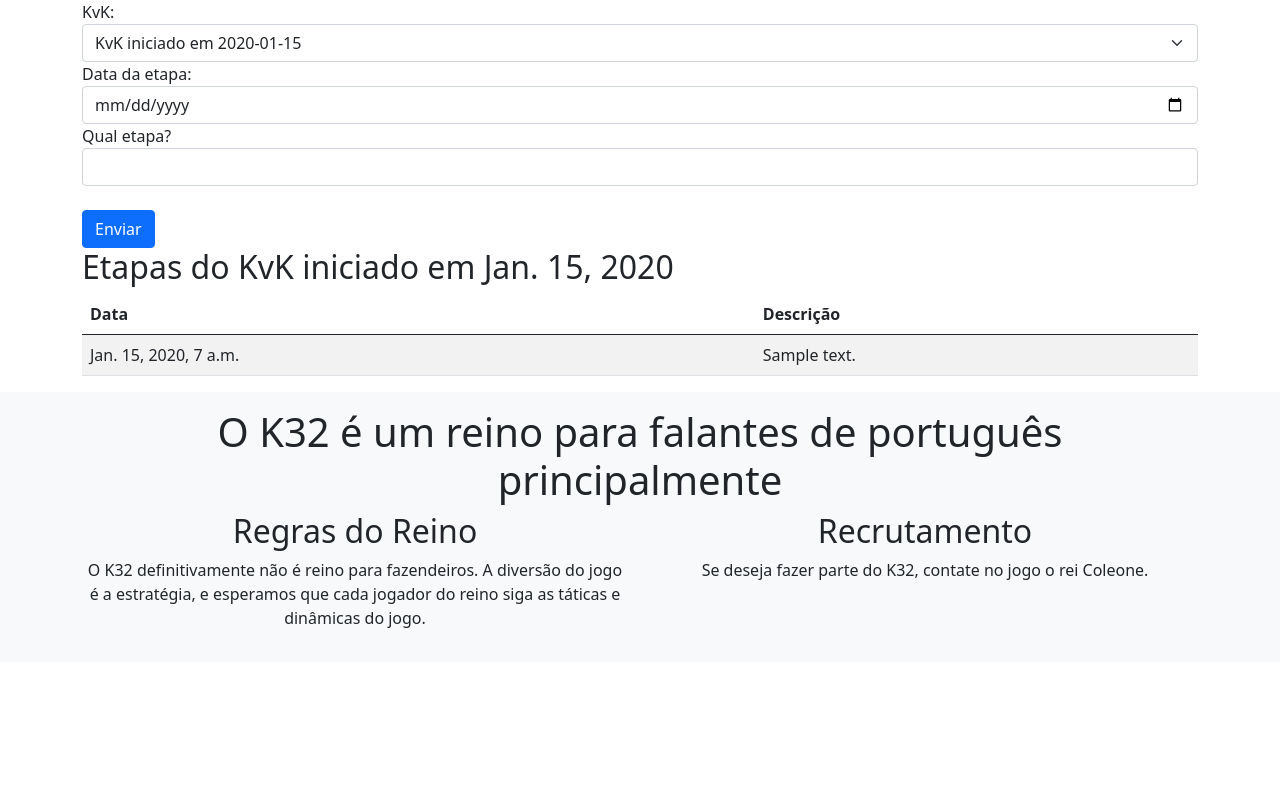
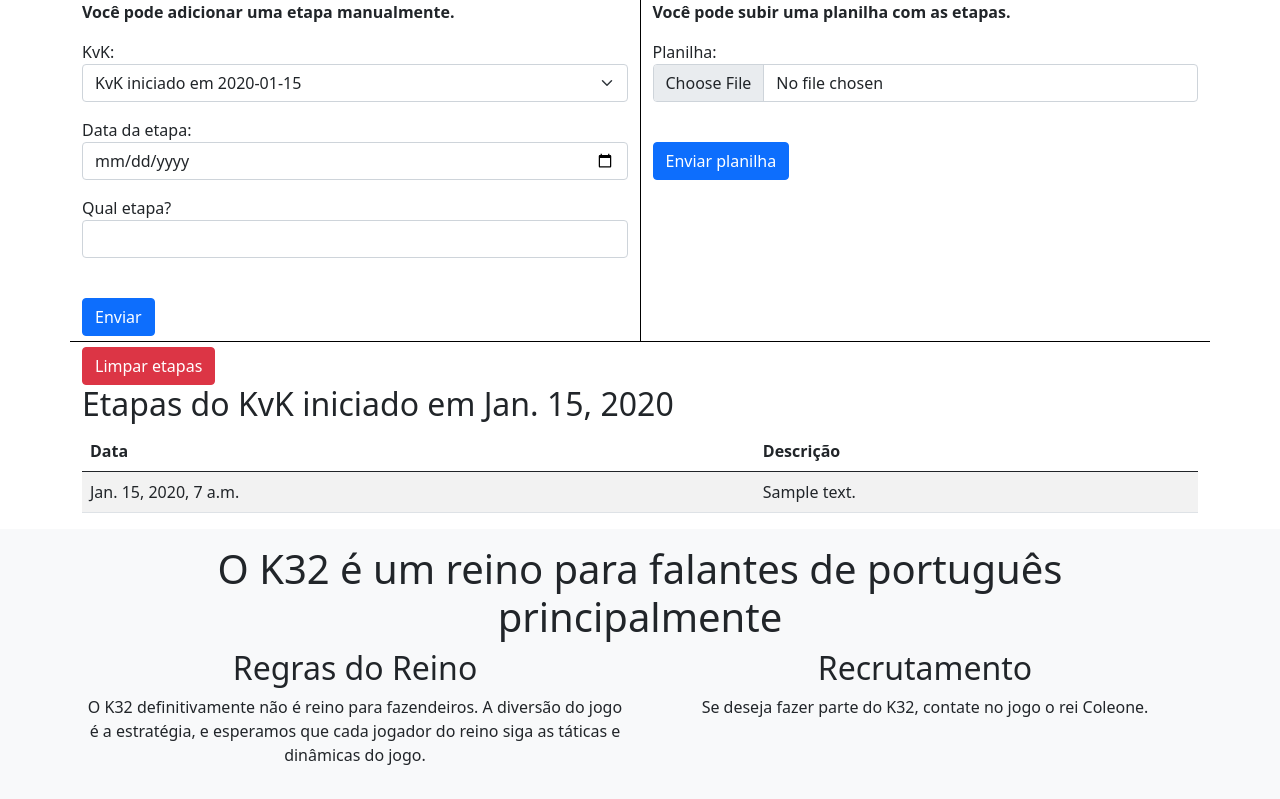
Before and after one commit to felipebastos/rise, a Django app: page /kvk/etapa/1/ in a window 1280 px wide. Shown: the part 59-858 px from the top of the page. Before the commit the page ends 687 px from the top, so only its background shows below. Run offline with Django 3.2, Linux system fonts and the light colour scheme; a user stored in the database is signed in; tables that the repository leaves empty hold one stand-in row (values such as "Sample post"); parts of the project's set-up code (start-up, migrations or seed data) failed here and were passed over.

Commit message:
Etapas sobem por planilha pra agilizar.

```diff
--- a/kvk/forms.py
+++ b/kvk/forms.py
@@ -6,3 +6,7 @@ class EtapaForm(forms.Form):
     kvk = forms.ModelChoiceField(queryset=Kvk.objects.all(), label="KvK", widget=forms.Select(attrs={'class': 'form-select'}), required=True)
     date = forms.DateField(widget=forms.DateInput(attrs={'type': 'date', 'class': 'form-control'}), label='Data da etapa', required=True)
     descricao = forms.CharField(label="Qual etapa?", widget=forms.TextInput(attrs={'class': 'form-control'}), required=True)
+
+
+class UploadEtapasFileForm(forms.Form):
+    file = forms.FileField(label='Planilha', widget=forms.FileInput(attrs={'class': 'form-control'}), required=True)
--- a/kvk/templates/kvk/etapa.html
+++ b/kvk/templates/kvk/etapa.html
@@ -4,12 +4,31 @@
 {% if user.is_authenticated %}
 {% if kvk.ativo %}
 <div class="container">
-    <form action="/kvk/etapa/{{kvk.id}}/" method="post">
-        {% csrf_token %}
-        {{ form }}
-        <br>
-        <button class="btn btn-primary" type="submit">Enviar</button>
-    </form>
+    <div class="row">
+        <div class="col" style="padding-bottom: 5px;">
+            <p><b>Você pode adicionar uma etapa manualmente.</b></p>
+            <form action="/kvk/etapa/{{kvk.id}}/" method="post">
+                {% csrf_token %}
+                {{ form.as_p }}
+                <br>
+                <button class="btn btn-primary" type="submit">Enviar</button>
+            </form>
+        </div>
+        <div class="col" style="border-left: 1px solid black; padding-bottom: 5px;">
+            <p><b>Você pode subir uma planilha com as etapas.</b></p>
+            <form action="/kvk/upload/{{kvk.id}}/" method="post" enctype="multipart/form-data">
+                {% csrf_token %}
+                {{ subiretapasform.as_p }}
+                <br>
+                <button class="btn btn-primary" type="submit">Enviar planilha</button>
+            </form>
+        </div>
+    </div>
+    <div class="row" style="border-top: 1px solid black; padding-top: 5px;">
+        <div class="col">
+            <a href="/kvk/clearetapa/{{kvk.id}}/" class="btn btn-danger">Limpar etapas</a>
+        </div>
+    </div>
 </div>
 {% endif %}
 {% endif %}
--- a/kvk/urls.py
+++ b/kvk/urls.py
@@ -20,4 +20,6 @@ urlpatterns = [
     ),
     path("adicionarfarm/", views.adicionarFarms, name="adicionarFarms"),
     path("etapa/<kvkid>/", views.registrarEtapa, name="registrarEtapa"),
+    path("upload/<kvkid>/", views.etapas_por_planilha, name="registrarEtapasPorPlanilha"),
+    path("clearetapa/<kvkid>/", views.clear_etapas, name="limparetapas"),
 ]
--- a/kvk/views.py
+++ b/kvk/views.py
@@ -1,10 +1,11 @@
-from datetime import date
+import csv
+from datetime import datetime
 
 from django.shortcuts import redirect, render
 from django.contrib.auth.decorators import login_required
 from django.db.models.aggregates import Max, Min
 from django.utils import timezone
-from kvk.forms import EtapaForm
+from kvk.forms import EtapaForm, UploadEtapasFileForm
 
 from players.models import Player, PlayerStatus
 
@@ -231,9 +232,9 @@ def adicionarFarms(request):
 @login_required
 def registrarEtapa(request, kvkid):
     if request.method == 'POST':
-        form = EtapaForm(request.POST)
+        etapamanualform = EtapaForm(request.POST)
         print(request.POST['kvk'])
-        if form.is_valid():
+        if etapamanualform.is_valid():
             nova = Etapas()
             id = request.POST['kvk']
             kvk = Kvk.objects.filter(pk=id).first()
@@ -244,14 +245,52 @@ def registrarEtapa(request, kvkid):
             return redirect(f'/kvk/edit/{kvkid}/')
 
     kvk = Kvk.objects.filter(pk=kvkid).first()
-    form = EtapaForm(initial={'kvk': kvk})
+    etapamanualform = EtapaForm(initial={'kvk': kvk})
 
     etapas = Etapas.objects.filter(kvk=kvk)
 
+    subirplanilhaform = UploadEtapasFileForm()
+
     context = {
-        'form': form,
+        'form': etapamanualform,
+        'subiretapasform': subirplanilhaform,
         'etapas': etapas,
         'kvk': kvk,
     }
 
     return render(request, 'kvk/etapa.html', context=context)
+
+
+@login_required
+def etapas_por_planilha(request, kvkid):
+    if request.method == "POST":
+        form = UploadEtapasFileForm(request.POST, request.FILES)
+        if form.is_valid():
+            kvk = Kvk.objects.get(pk=kvkid)
+            with open("etapas.csv", "wb") as destination:
+                for chunk in request.FILES["file"].chunks():
+                    destination.write(chunk)
+            with open("./etapas.csv", encoding="utf-8") as f:
+                reader = csv.reader(f)
+                for row in reader:
+                # jump header
+                    if row[0] == "Crônica":
+                        continue
+                    etapa = Etapas()
+                    etapa.kvk = kvk
+                    etapa.descricao = row[0]
+                    etapa.date = timezone.make_aware(datetime.fromisoformat(row[1]))
+                    etapa.save()
+
+    return redirect(f'/kvk/etapa/{kvkid}/')
+
+
+@login_required
+def clear_etapas(request, kvkid):
+    kvk = Kvk.objects.get(pk=kvkid)
+    etapas_do_kvk = Etapas.objects.filter(kvk=kvk)
+
+    for etapa in etapas_do_kvk:
+        etapa.delete()
+
+    return redirect(f'/kvk/etapa/{kvkid}/')
```
Also changed, not shown: 1 other file.
